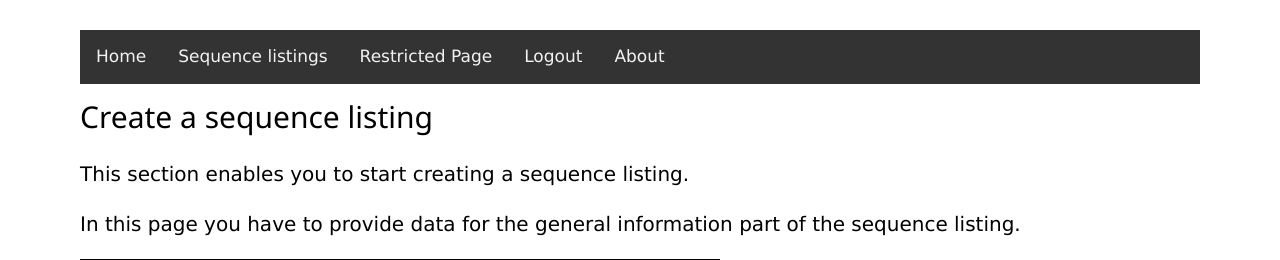
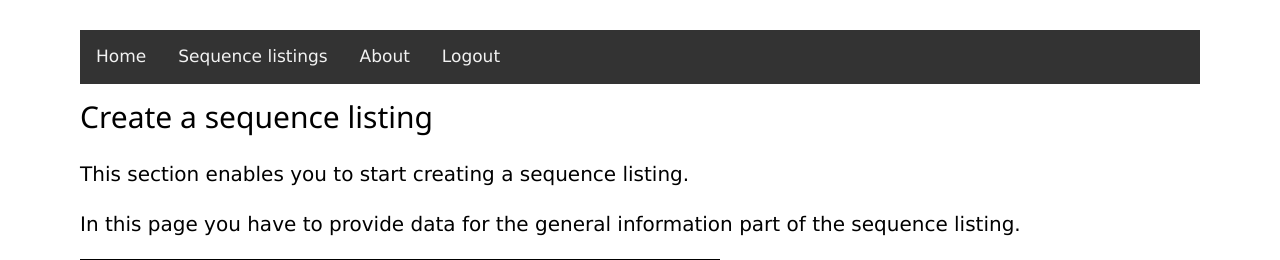
Before and after one commit to sadrians/st26proto, a Django app: page /sequencelistings/add_sequencelisting/ in a window 1280 px wide. Shown: the part 114-374 px from the top of the page. Run offline with Django 3.2, Linux system fonts and the light colour scheme; the visitor is signed in with stand-in values (Sample User, id 1).

Commit message:
Remove link to restricted page in topnavbar and move about link before login/out link.

```diff
--- a/authoringtool/sequencelistings/templates/sequencelistings/base.html
+++ b/authoringtool/sequencelistings/templates/sequencelistings/base.html
@@ -27,15 +27,15 @@
     <div class='topnav' id='baseTopnav'>
         <a href="{% url 'sequencelistings:index' %}">Home</a>
         <a href="{% url 'sequencelistings:overview' %}">Sequence listings</a>
+        <a href="{% url 'sequencelistings:about' %}">About</a>
         {% if user.is_authenticated %}
-            <a href="{% url 'sequencelistings:restricted' %}">Restricted Page</a>
+            <!-- <a href="{% url 'sequencelistings:restricted' %}">Restricted Page</a> -->
             <a href="{% url 'auth_logout' %}?next=/sequencelistings/">Logout</a>
-
         {% else %}
             <a href="{% url 'registration_register' %}">Register Here</a>
             <a href="{% url 'auth_login' %}">Login</a>
         {% endif %}
-        <a href="{% url 'sequencelistings:about' %}">About</a>
+
     </div>
 
     <div class="container-fluid">
```
